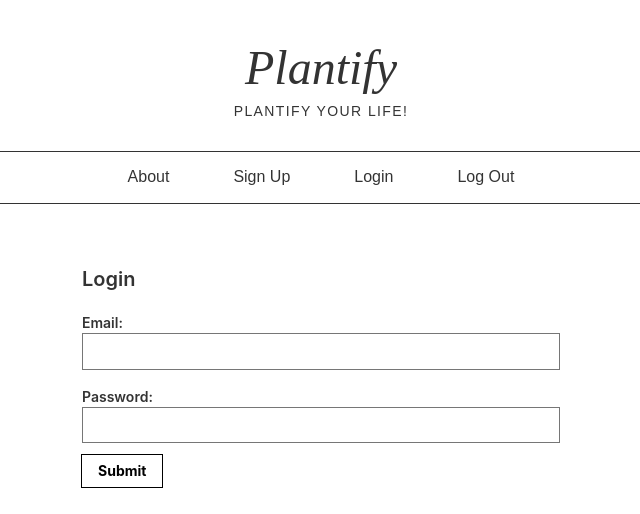
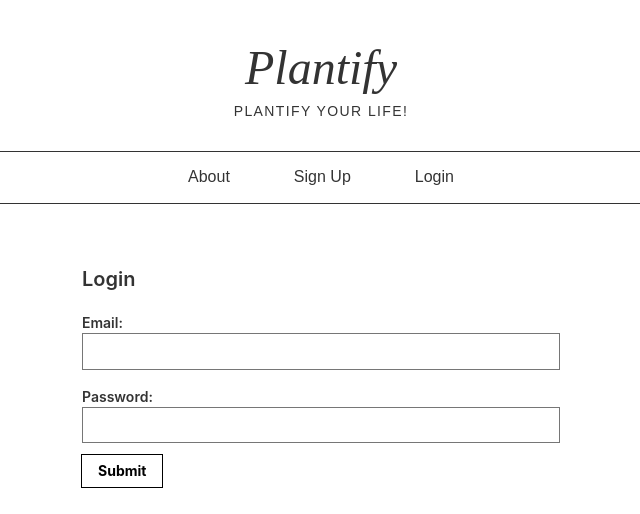
Before and after one commit to bthornton505/Plantify, a React (Create React App) app in the folder pbc-client/: page /login in a window 1280 px wide. Shown: the top 514 px of the page, without its empty margins (319-959 px from the left). Built offline with nearby package versions, Linux system fonts and the light colour scheme.

Commit message:
removed nav link that didn't belong in guest nav

```diff
--- a/pbc-client/src/routes/Navigation.js
+++ b/pbc-client/src/routes/Navigation.js
@@ -22,9 +22,6 @@ class Navigation extends Component {
         </NavLink>
         <NavLink className="f6 f5-l link bg-animate black-80 hover-bg-light-green dib pa3 ph4-l" to="/login">
           Login
-        </NavLink>
-        <NavLink onClick={this.handleLogout} className="f6 f5-l link bg-animate black-80 hover-bg-light-green dib pa3 ph4-l" to="/">
-          Log Out
         </NavLink>
       </>
     )
```
